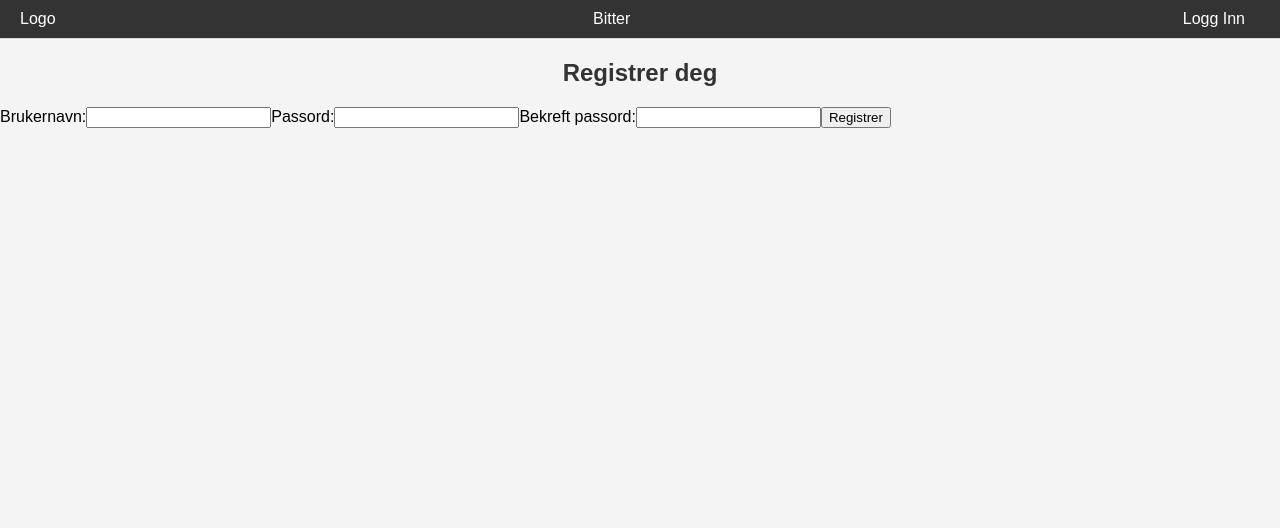
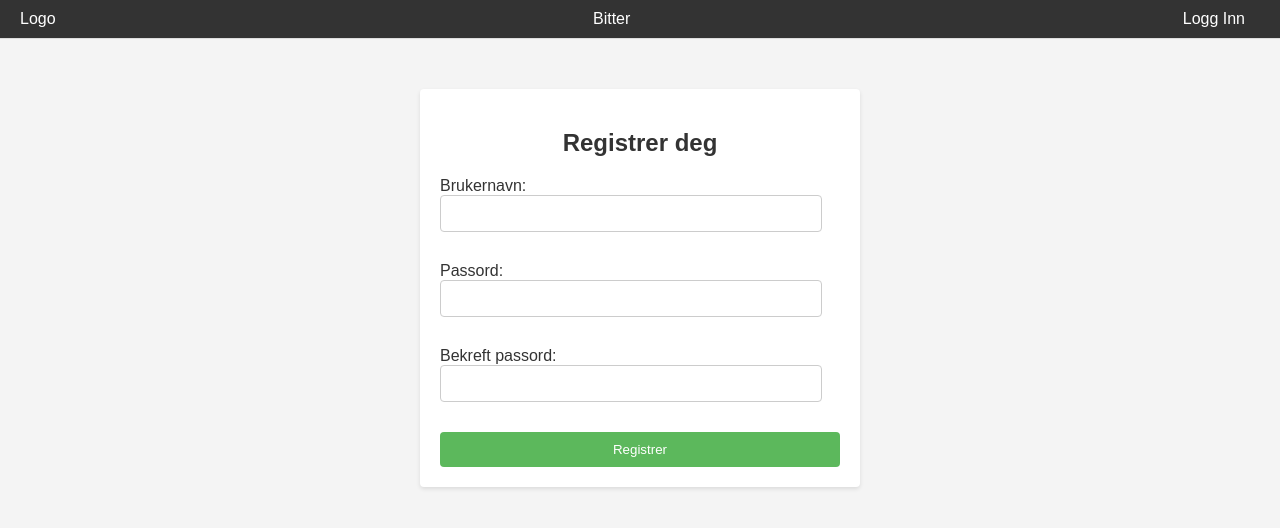
Before and after one commit to thenyandude/bitter, a React (Create React App) app in the folder bitter/: page /signup in a window 1280 px wide. Shown: the top 528 px of the page. Built offline with nearby package versions, Linux system fonts and the light colour scheme.

Commit message:
Fixed CSS issues?

```diff
--- a/bitter/src/App.js
+++ b/bitter/src/App.js
@@ -6,7 +6,7 @@ import SignUp from './components/SignUp';
 import Login from './components/LogIn';
 import UserHome from './components/UserHome';
 import Home from './components/Home';
-import FindPosts from './components/FindPosts'; // Import the FindPosts component
+import FindPosts from './components/FindPosts';
 
 import { AuthProvider } from './context/AuthContext';
 
--- a/bitter/src/components/signUp.js
+++ b/bitter/src/components/SignUp.js
@@ -1,6 +1,7 @@
 import React, { useState } from 'react';
 import axios from 'axios';
-import '../css/AuthForm.css'
+import '../css/AuthForm.css';
+
 function SignUp() {
   const [username, setUsername] = useState('');
   const [password, setPassword] = useState('');
@@ -25,9 +26,9 @@ function SignUp() {
   };
 
   return (
-    <div className="sign-up-container">
-    <h2>Registrer deg</h2>
-    <form onSubmit={handleSignUp} className="sign-up-form">
+    <div className="auth-container">
+      <h2>Registrer deg</h2>
+      <form onSubmit={handleSignUp} className="auth-form">
         <label>
           Brukernavn:
           <input type="text" value={username} onChange={(e) => setUsername(e.target.value)} />
```
Also changed, not shown: bitter/src/components/LogIn.js (renamed from bitter/src/components/logIn.js), bitter/src/components/UserHome.js (renamed from bitter/src/components/userHome.js).
